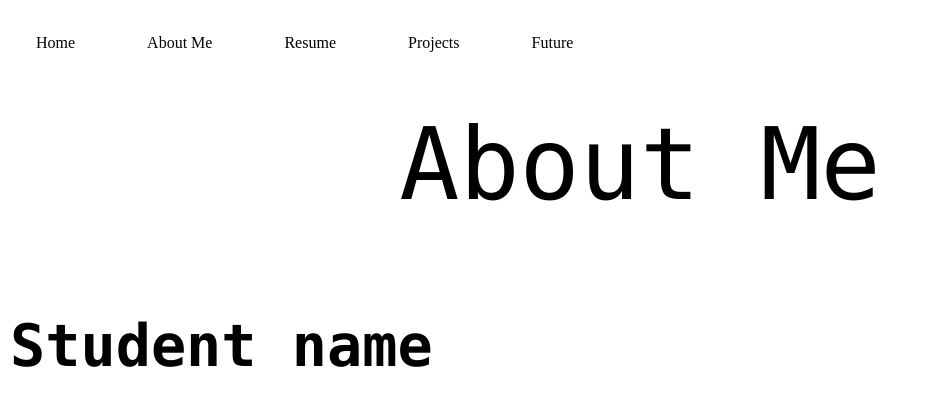
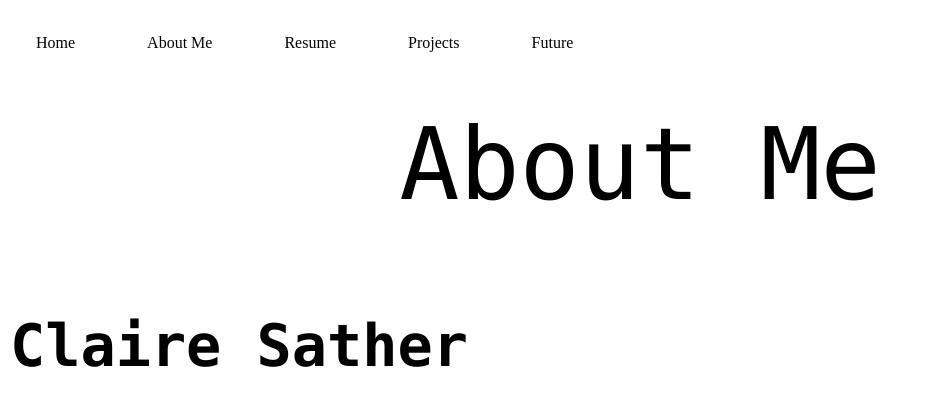
Before and after one commit to claire-ss/REAL-PUBLIC-APCSP-PORTFOLIO, a plain HTML site: page aboutMe.html in a window 1280 px wide. Shown: the whole page, without its empty margins (0-925 px from the left). Drawn offline with Linux system fonts and the light colour scheme.

Commit message:
Update student name to Claire Sather

```diff
--- a/aboutMe.html
+++ b/aboutMe.html
@@ -18,7 +18,7 @@
   </div>
 
   <div class="container">
-    <h3 class="p3">Student name</h3>
+    <h3 class="p3"> Claire Sather</h3>
   </div>
 
 
```
